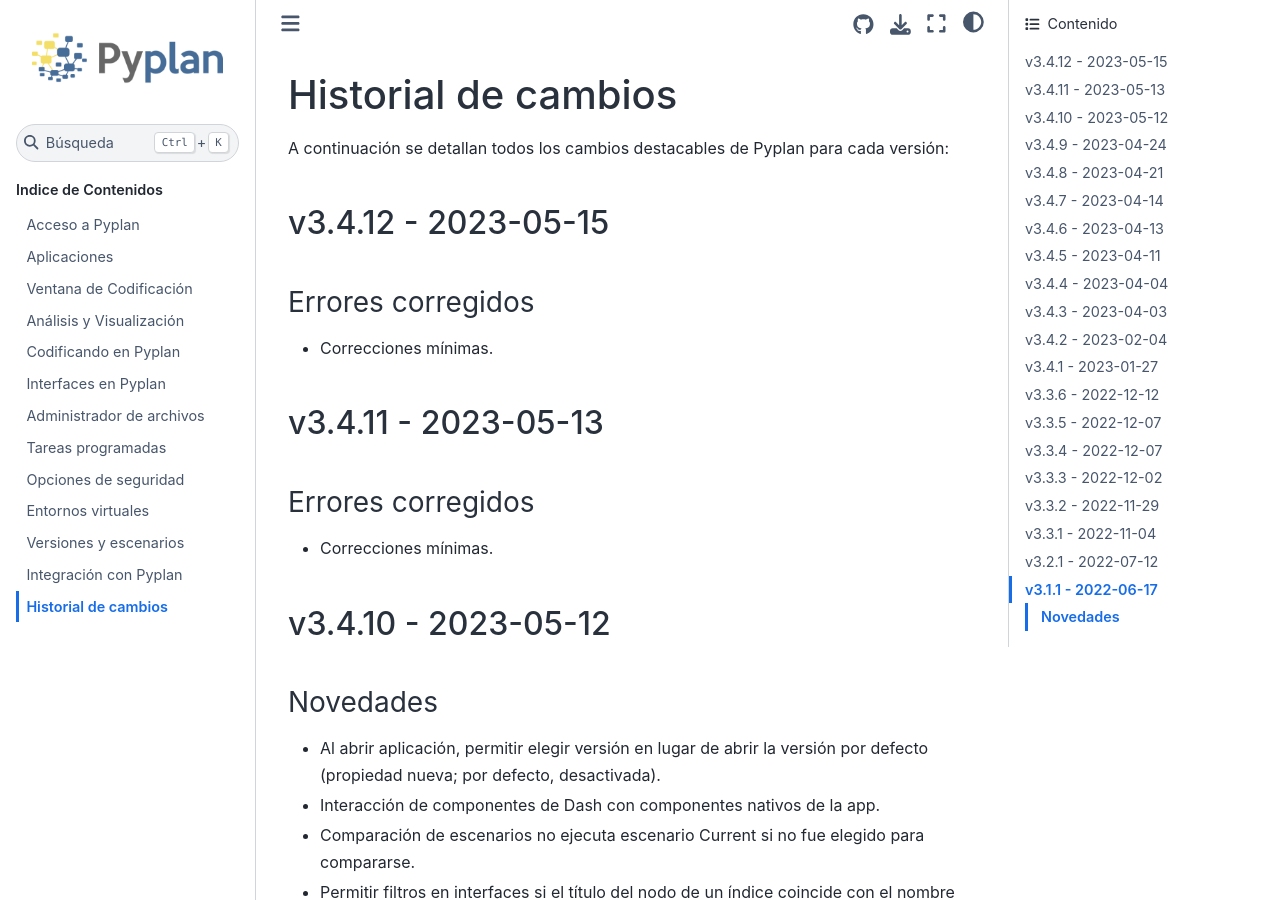
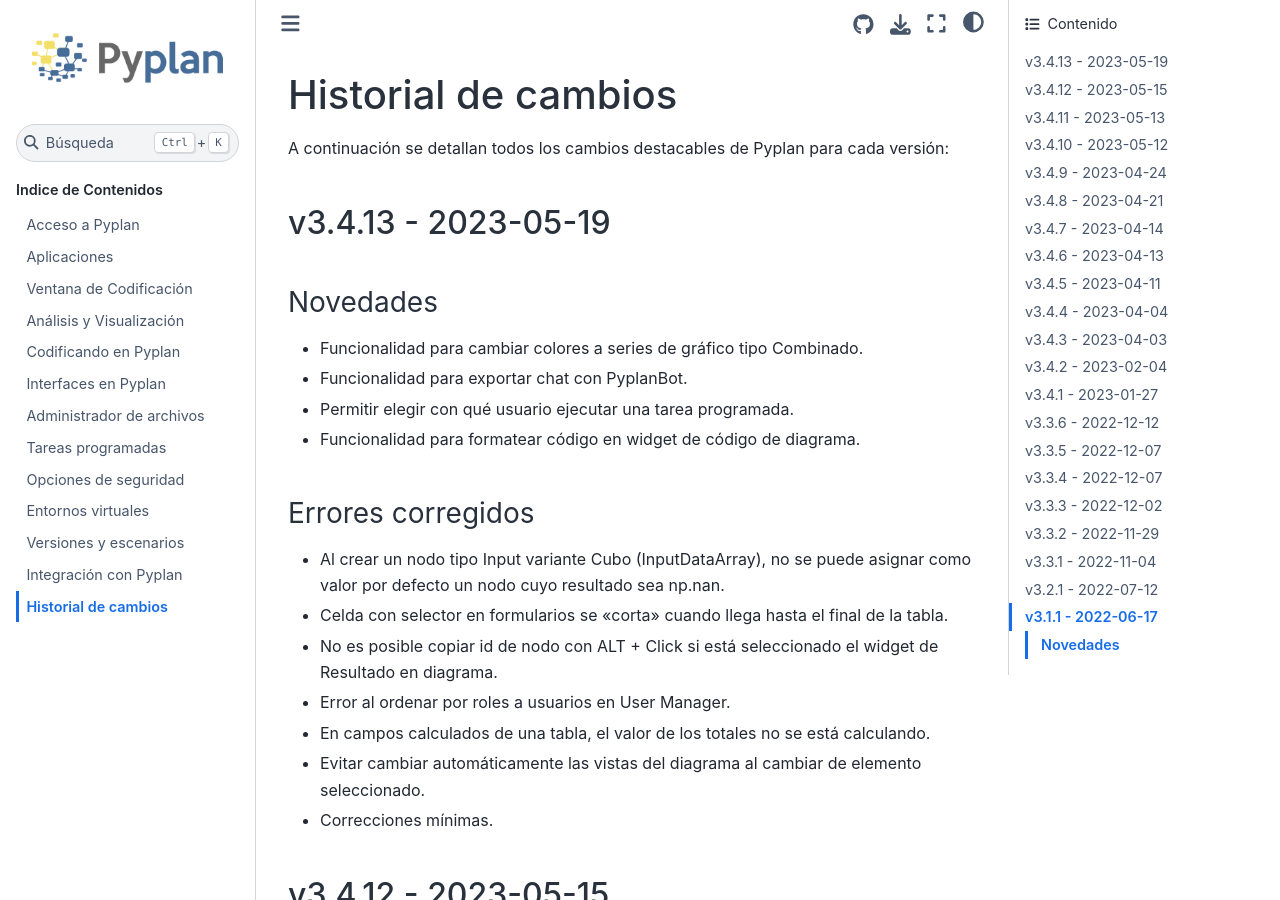
Before and after one commit to pyplan/pyplan, a Sphinx documentation site: the page built from docs/99_change_log/index.rst, in a window 1280 px wide and 900 px high. Built offline with Sphinx 7.4.7 and the Sphinx Book theme 1.1.4, drawn with Linux system fonts in a browser that asks for light colours.

Commit message:
changelog v3.4.13

```diff
--- a/docs/99_change_log/index.rst
+++ b/docs/99_change_log/index.rst
@@ -2,6 +2,31 @@
 ====================
 
 A continuación se detallan todos los cambios destacables de Pyplan para cada versión:
+
+v3.4.13 - 2023-05-19
+--------------------
+
+---------
+Novedades
+---------
+
+- Funcionalidad para cambiar colores a series de gráfico tipo Combinado.
+- Funcionalidad para exportar chat con PyplanBot.
+- Permitir elegir con qué usuario ejecutar una tarea programada.
+- Funcionalidad para formatear código en widget de código de diagrama.
+
+------------------
+Errores corregidos
+------------------
+
+- Al crear un nodo tipo Input variante Cubo (InputDataArray), no se puede asignar como valor por defecto un nodo cuyo resultado sea np.nan.
+- Celda con selector en formularios se "corta" cuando llega hasta el final de la tabla.
+- No es posible copiar id de nodo con ALT + Click si está seleccionado el widget de Resultado en diagrama.
+- Error al ordenar por roles a usuarios en User Manager.
+- En campos calculados de una tabla, el valor de los totales no se está calculando.
+- Evitar cambiar automáticamente las vistas del diagrama al cambiar de elemento seleccionado.
+- Correcciones mínimas.
+
 
 v3.4.12 - 2023-05-15
 --------------------
```
Also changed, not shown: 1 other file.
